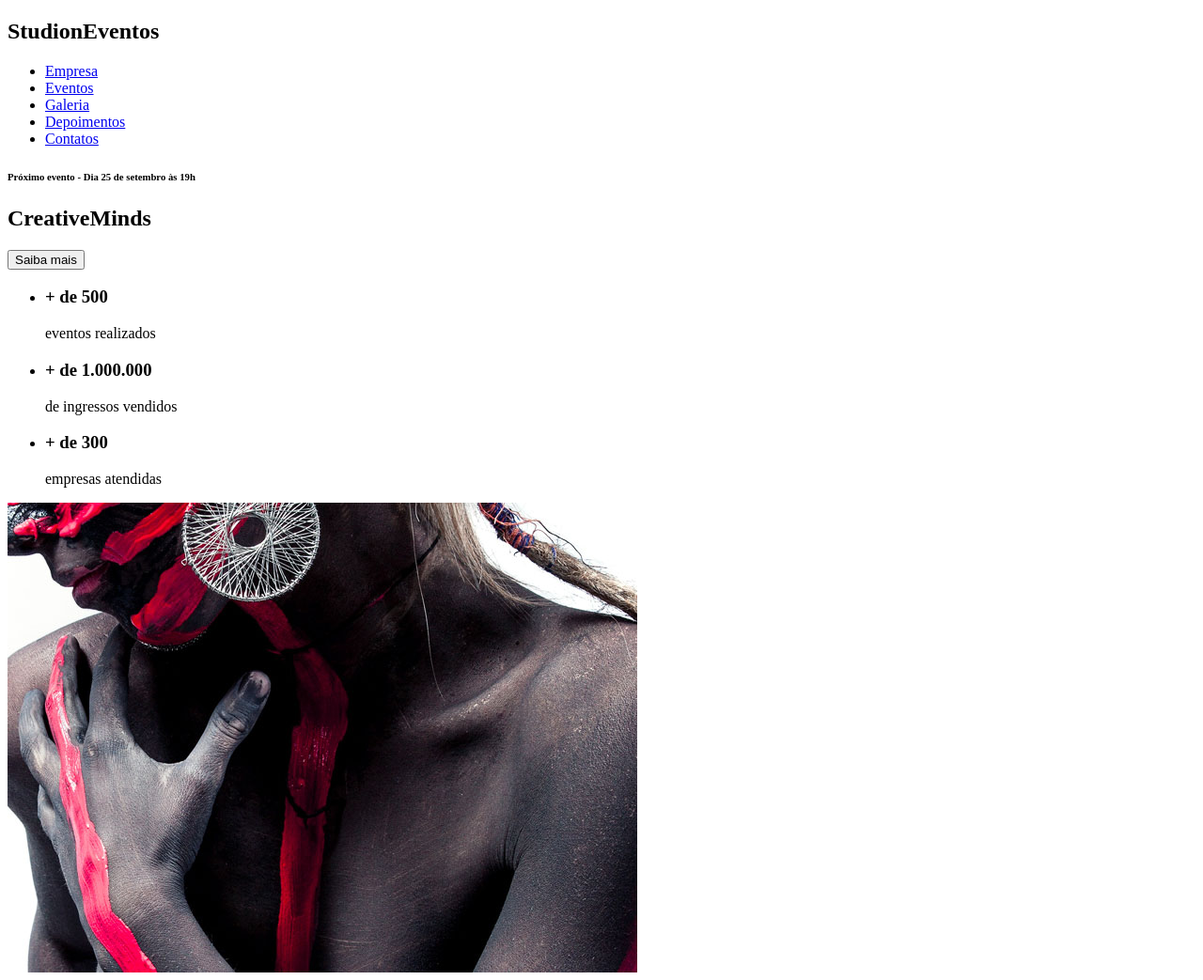
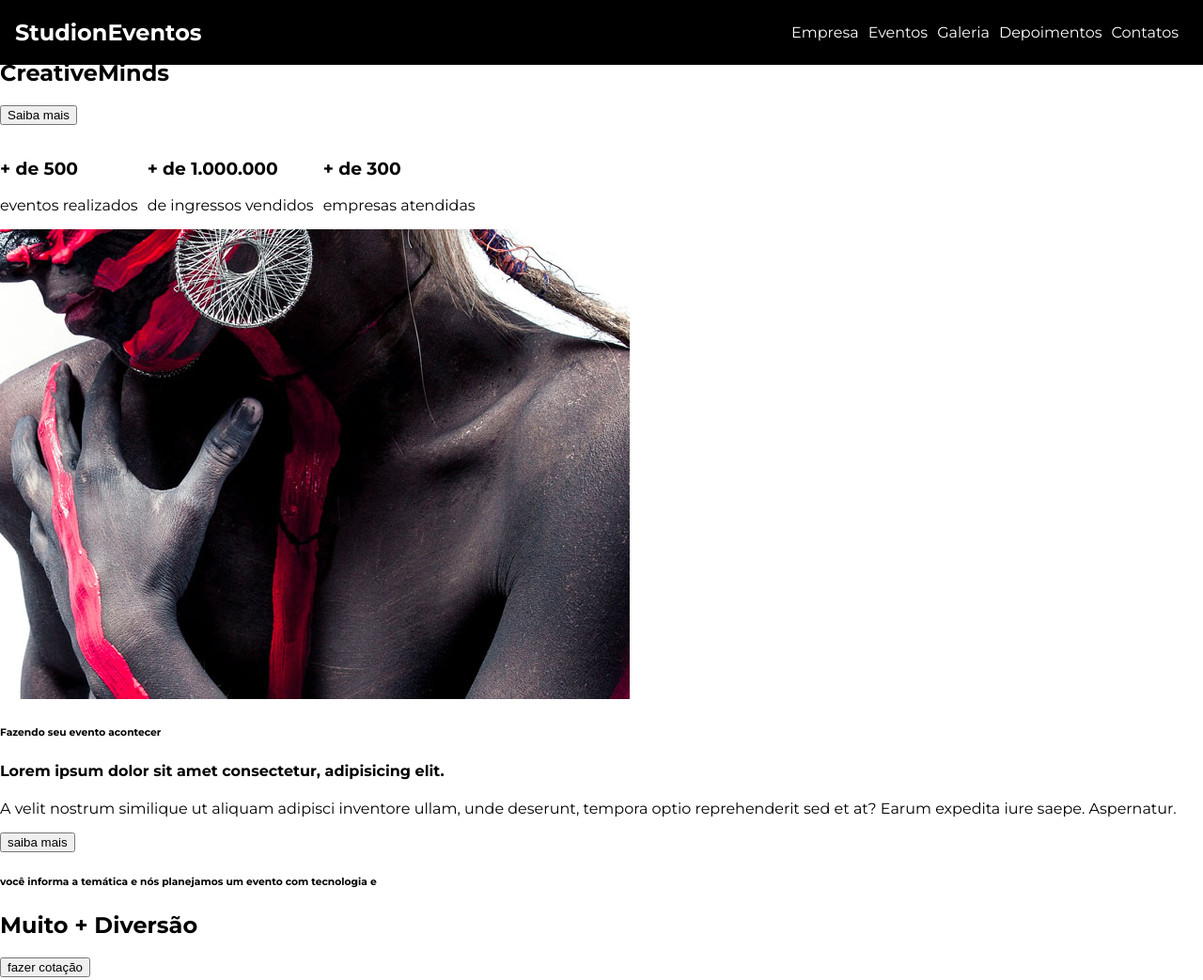
Before and after one commit to jpablodavid/studion, a website: page src/index.html in a window 1280 px wide. Shown: the top 1043 px of the page at 94% size. Drawn offline with Linux system fonts and the light colour scheme.

Commit message:
feat(nav): add css basico

```diff
--- a/src/index.html
+++ b/src/index.html
@@ -1,17 +1,18 @@
 <!DOCTYPE html>
-<html lang="pt-br">
+<html lang="pt-BR">
 <head>
     <meta charset="UTF-8">
     <meta http-equiv="X-UA-Compatible" content="IE=edge">
     <meta name="viewport" content="width=device-width, initial-scale=1.0">
+    <link rel="stylesheet" href="style.css">
     <title>Studion</title>
 </head>
 
 <body>
-    <nav>
+    <nav class="navbar">
         <h1>Studi<span>on</span><span>Eventos</span></h1>
 
-        <ul>
+        <ul class="navbar__links">
             <li><a href="#empresa">Empresa</a></li>
             <li><a href="#eventos">Eventos</a></li>
             <li><a href="#Galeria">Galeria</a></li>
--- /dev/null
+++ b/src/style.css
@@ -0,0 +1,50 @@
+@import url('https://fonts.googleapis.com/css2?family=Montserrat:wght@400;700&display=swap');
+
+* {
+    box-sizing: border-box; /*para o padding utilizar o espaço interno e respeite o tamanho do objeto*/
+}
+
+:root {
+    font-family: 'Montserrat', sans-serif;
+    font-size: 16px;
+}
+
+body {
+    margin: 0;
+}
+
+ul {
+    display: flex;
+    list-style: none;
+    padding-left: 0;
+}
+
+li {
+   margin-right: 0.625rem;
+
+}
+
+.navbar {
+    position: fixed;
+    display: grid;
+    grid-template-columns: 1fr 9fr;
+    align-items: center;
+    top: 0;
+    left: 0;
+
+    width: 100vm;
+    padding: 0 1rem;
+
+    background-color: #000;
+    color: #fff;
+}
+
+.navbar__links {
+    justify-self: end;
+
+}
+
+.navbar__links a {
+    color: #fff;
+    text-decoration: none;
+}
```
